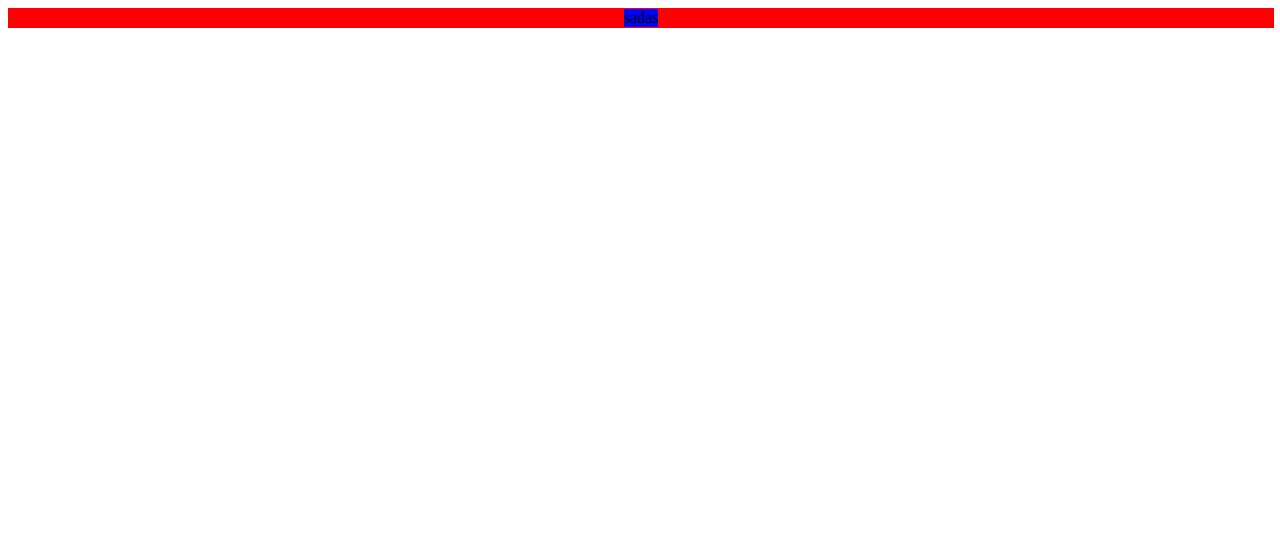
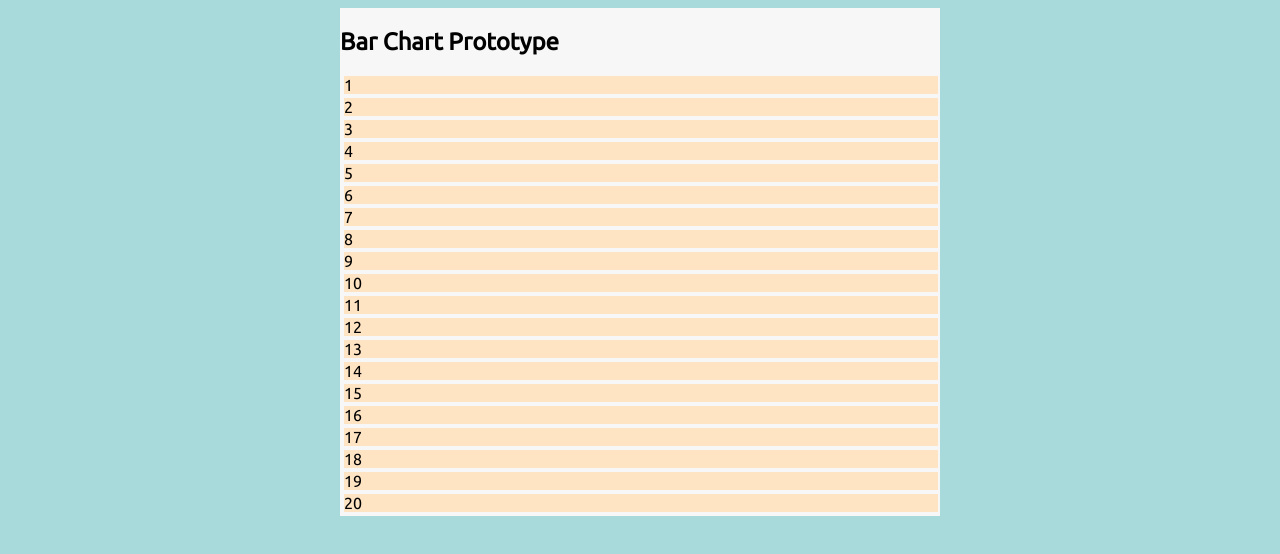
Before and after one commit to marcellmueller/barChart, a website: page index.html in a window 1280 px wide. Drawn offline with Linux system fonts and the light colour scheme.

Commit message:
just messing around with a super basic prototype. have some ideas about how to go forward, tomorrow will be a busy day :)

```diff
--- a/index.html
+++ b/index.html
@@ -3,12 +3,16 @@
   <head>
     <meta charset="UTF-8" />
     <meta name="viewport" content="width=device-width, initial-scale=1.0" />
+    <link
+      href="https://fonts.googleapis.com/css2?family=Ubuntu&display=swap"
+      rel="stylesheet"
+    />
     <link rel="stylesheet" href="/src/style.css" />
     <title>Bar Chart</title>
   </head>
   <body>
     <div id="mainParent">
-			<div id="barChart">sadas</div>
+      <div id="barChart"><h2>Bar Chart Prototype</h2></div>
     </div>
   </body>
   <script type="module" src="src/index.js"></script>
--- a/src/index.js
+++ b/src/index.js
@@ -0,0 +1,36 @@
+let numbers = [
+  1,
+  2,
+  3,
+  4,
+  5,
+  6,
+  7,
+  8,
+  9,
+  10,
+  11,
+  12,
+  13,
+  14,
+  15,
+  16,
+  17,
+  18,
+  19,
+  20,
+];
+
+let displayChart = (numbers) => {
+  for (let i = 0; i < numbers.length; i++) {
+    let barChart = document.getElementById("barChart");
+
+    let bar = document.createElement("div");
+    bar.classList.add("bars");
+    bar.setAttribute("id", numbers[i]);
+    bar.innerHTML = numbers[i];
+    barChart.appendChild(bar);
+  }
+};
+
+displayChart(numbers);
--- a/src/style.css
+++ b/src/style.css
@@ -1,11 +1,20 @@
+body {
+  background-color: #a8dadc;
+  font-family: "Ubuntu", sans-serif;
+}
 #mainParent {
-	border: 1px solid red;
-	width: 100%;
-	display: flex;
-	justify-content: center;
-	background-color: red;
+  width: 100%;
+  display: flex;
+  justify-content: center;
 }
 
 #barChart {
-	background-color: blue;
+  background-color: #f7f7f7;
+  min-width: 600px;
 }
+
+.bars {
+  width: 99%;
+  margin: 4px;
+  background-color: bisque;
+}
```
Also changed, not shown: src/options.js (added), src/render.js (added). Lines whose indentation alone changed are shown as unchanged.
